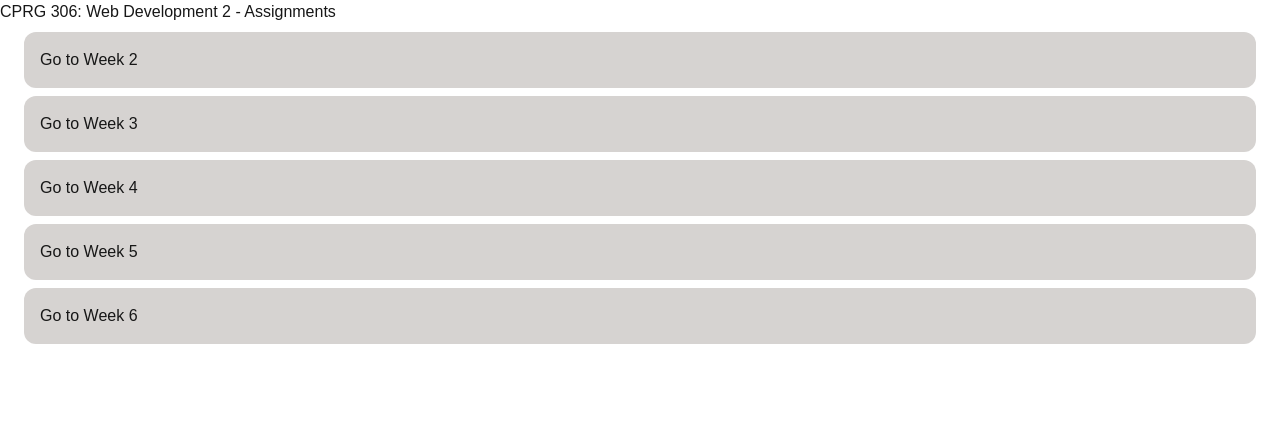
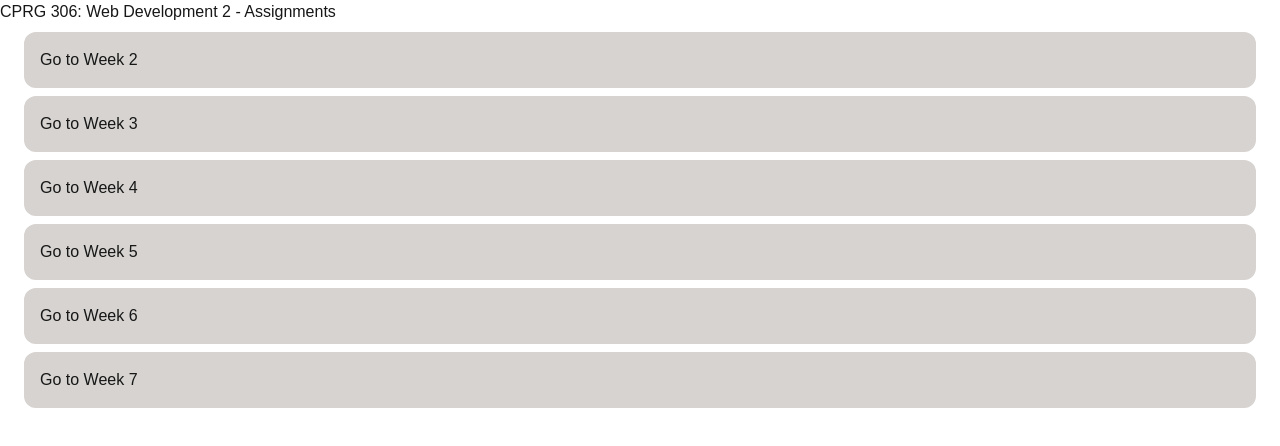
Before and after one commit to Santi447/cprg306-assignments, a Next.js app: page / in a window 1280 px wide. Shown: the top 446 px of the page. Built offline with nearby package versions, Linux system fonts and the light colour scheme.

Commit message:
Added week 7 to mian page.

```diff
--- a/app/page.js
+++ b/app/page.js
@@ -46,6 +46,14 @@ export default function Home() {
         </Link>
         </p>
       </li>
+      <li className="my-2 bg-stone-300 dark:bg-stone-600 p-4 rounded-xl">
+        <p>
+        <Link href="week-7"
+              className="hover:text-blue-600 dark:hover:text-blue-300  duration-300 ease-linear">
+        Go to Week 7
+        </Link>
+        </p>
+      </li>
     </ul>
   </main>
   );
```
